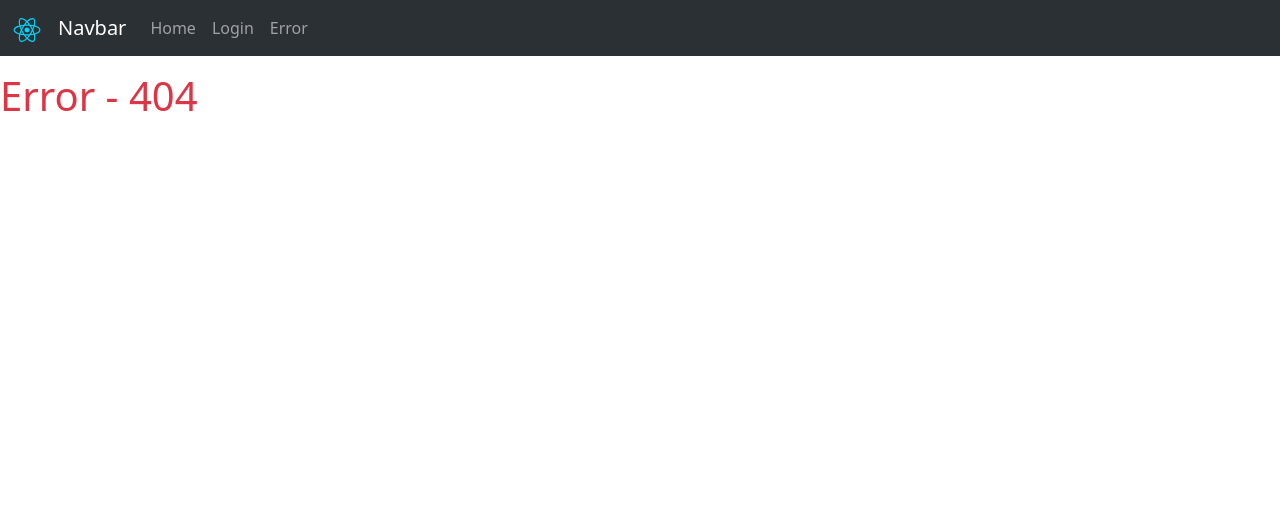
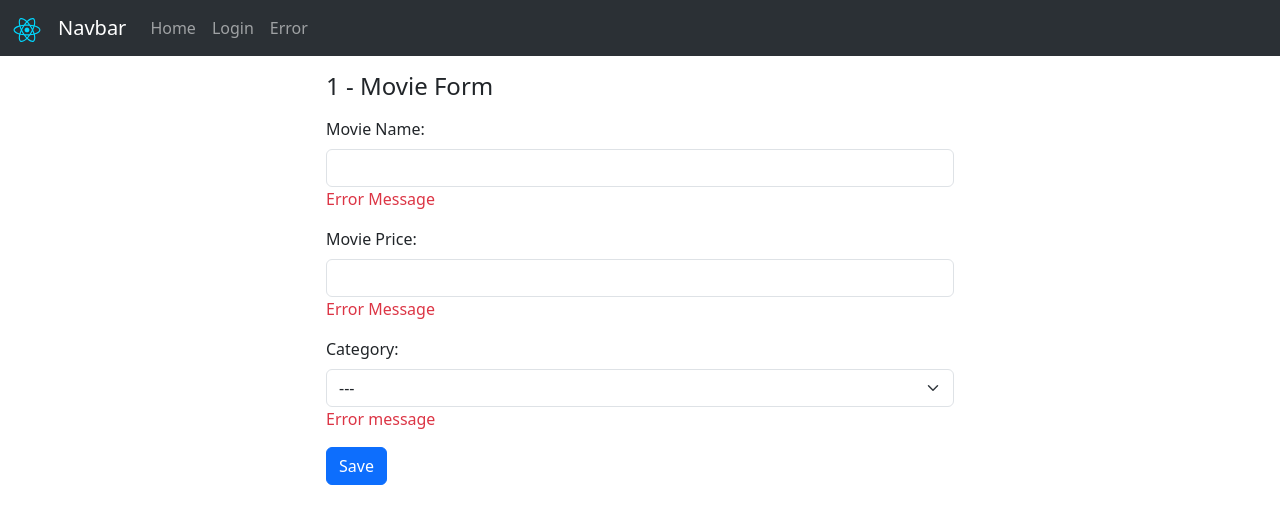
Before and after one commit to harikrishnan-annappilly/movies, a React (Vite) app in the folder frontend/: page /movie/1 in a window 1280 px wide. Before the commit this address had no page. Shown: the top 524 px of the page. Built offline with nearby package versions, Linux system fonts and the light colour scheme.

Commit message:
Frontend: MovieForm created without validation

```diff
--- a/frontend/package.json
+++ b/frontend/package.json
@@ -16,8 +16,10 @@
         "lodash": "^4.17.21",
         "react": "^18.2.0",
         "react-dom": "^18.2.0",
+        "react-hook-form": "^7.49.2",
         "react-icons": "^4.12.0",
-        "react-router-dom": "^6.21.0"
+        "react-router-dom": "^6.21.0",
+        "zod": "^3.22.4"
     },
     "devDependencies": {
         "@types/react": "^18.2.43",
--- /dev/null
+++ b/frontend/src/components/Movies/MovieForm.tsx
@@ -0,0 +1,59 @@
+import { useParams } from "react-router-dom";
+import { useForm } from "react-hook-form";
+
+function MovieForm() {
+    const { movieID } = useParams();
+    const { register, handleSubmit } = useForm();
+
+    return (
+        <div className="row">
+            <div className="col"></div>
+            <div className="col-6">
+                <form
+                    autoComplete="off"
+                    onSubmit={handleSubmit((formData) => console.log(formData))}
+                >
+                    <div className="mb-3">
+                        <h4>{movieID} - Movie Form</h4>
+                    </div>
+                    <div className="mb-3">
+                        <label className="form-label">Movie Name:</label>
+                        <input
+                            type="text"
+                            {...register("username")}
+                            className="form-control"
+                        />
+                        <p className="text-danger">Error Message</p>
+                    </div>
+                    <div className="mb-3">
+                        <label className="form-label">Movie Price:</label>
+                        <input
+                            type="number"
+                            {...register("price", { valueAsNumber: true })}
+                            className="form-control"
+                        />
+                        <p className="text-danger">Error Message</p>
+                    </div>
+                    <div className="mb-3">
+                        <label className="form-label">Category:</label>
+                        <select
+                            {...register("category")}
+                            className="form-select"
+                        >
+                            <option value="">---</option>
+                            <option value="1">Category 1</option>
+                            <option value="2">Category 2</option>
+                        </select>
+                        <p className="text-danger">Error message</p>
+                    </div>
+                    <div className="mb-3">
+                        <button className="btn btn-primary">Save</button>
+                    </div>
+                </form>
+            </div>
+            <div className="col"></div>
+        </div>
+    );
+}
+
+export default MovieForm;
--- a/frontend/src/main.tsx
+++ b/frontend/src/main.tsx
@@ -7,6 +7,7 @@ import "bootstrap/dist/js/bootstrap.bundle.min.js";
 import "./index.css";
 import Page404 from "./components/Page404.tsx";
 import MoviesApp from "./components/movies/MoviesApp.tsx";
+import MovieForm from "./components/movies/MovieForm.tsx";
 
 const myRouter = createBrowserRouter([
     {
@@ -16,6 +17,7 @@ const myRouter = createBrowserRouter([
         children: [
             { index: true, element: <MoviesApp /> },
             { path: "/movies", element: <MoviesApp /> },
+            { path: "/movie/:movieID", element: <MovieForm /> },
         ],
     },
 ]);
```
Also changed, not shown: 1 other file (tests, documents, lock files or other folders).
